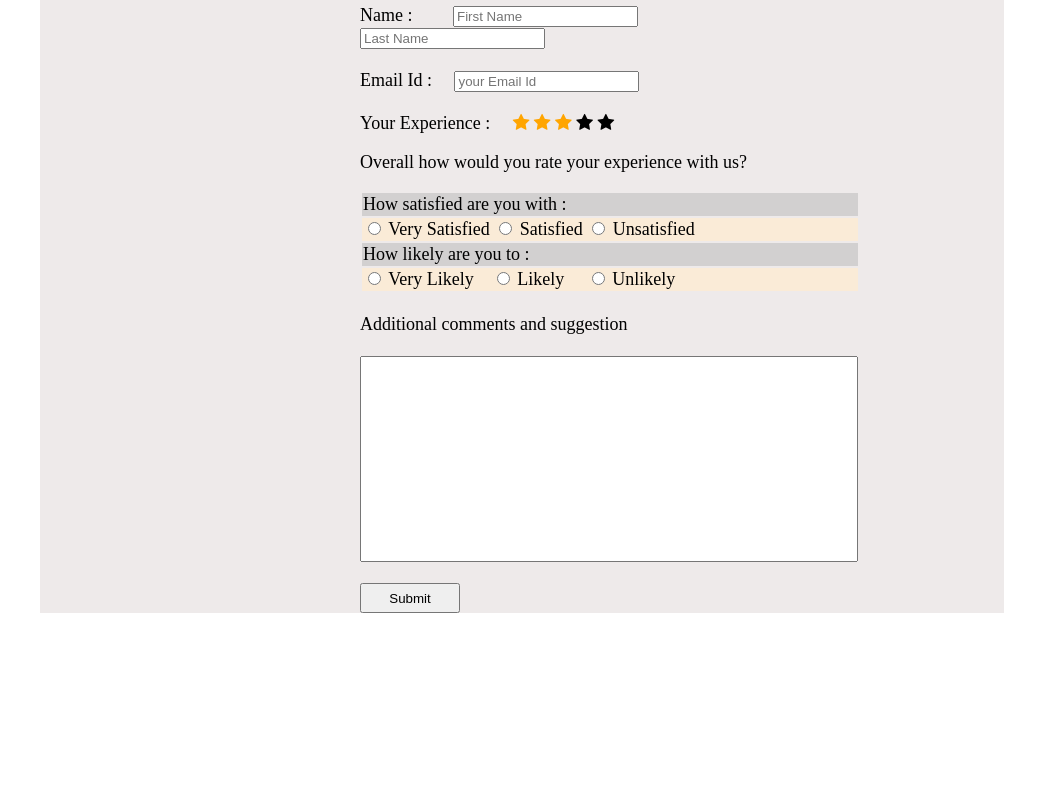
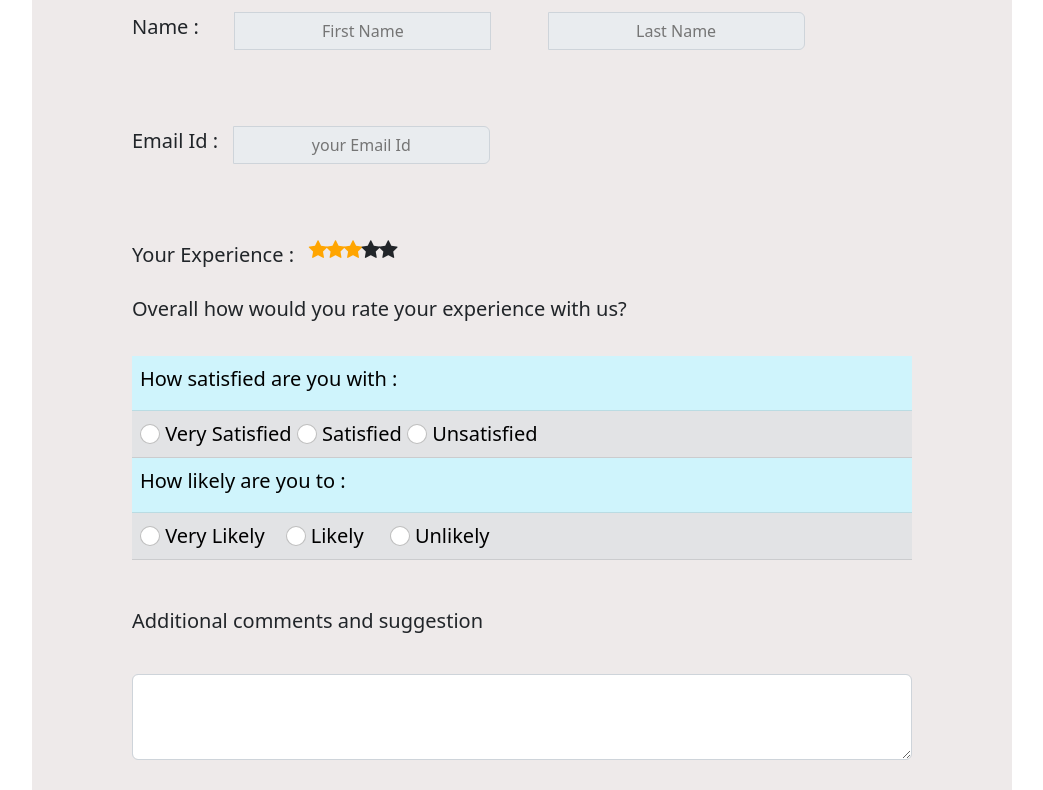
Before and after one commit to SumaiyaBanu15/Tasks, a plain HTML site: page TASKS/Task 8.html in a window 1280 px wide. Shown: the part 96-886 px from the top of the page, without its empty margins (118-1161 px from the left). Before the commit the page ends 800 px from the top, so only its background shows below. Drawn offline with nearby package versions, Linux system fonts and the light colour scheme.

Commit message:
survey form

```diff
--- a/TASKS/Task 8.html
+++ b/TASKS/Task 8.html
@@ -5,129 +5,132 @@
     <meta http-equiv="X-UA-Compatible" content="IE=edge">
     <meta name="viewport" content="width=device-width, initial-scale=1.0">
     <title>SURVEY FORM</title>
+
+    <!-- font awesome -->
     <link rel="stylesheet" href="https://cdnjs.cloudflare.com/ajax/libs/font-awesome/4.7.0/css/font-awesome.min.css">
 
+     <!-- bootstrap -->
+     <link rel="stylesheet" href="https://cdn.jsdelivr.net/npm/bootstrap@5.2.3/dist/css/bootstrap.min.css" integrity="sha384-rbsA2VBKQhggwzxH7pPCaAqO46MgnOM80zW1RWuH61DGLwZJEdK2Kadq2F9CUG65" crossorigin="anonymous">
 </head>
 <body>
-    <div>
-        <h2>Survey Form</h2>
-   <form action="./Task 8.1.html" method="get">
-    <div class="whole">
-    <label for="name1">Name :</label>
-    &nbsp; &nbsp; &nbsp; &nbsp;
-  <input id="name1" name="FirstName" required type="text" placeholder="First Name">
+<div class="div1 fs-5">
+<h2>Survey Form</h2>
+<div class="div2">
+<form action="./Task 8.1.html" method="get">
+
+
+  <div class="input-group mb-3">
+  <label for="name1" class="form-label">Name :</label>
+  &nbsp; &nbsp; &nbsp; &nbsp;
+  <input id="name1" name="FirstName" required type="text" placeholder="First Name" class="input-group-text">
   &nbsp; &nbsp;  &nbsp;  &nbsp;  &nbsp;  &nbsp;
-  <input id="name2" name="LastName"  required type="text" placeholder="Last Name">
+  <input id="name2" name="LastName"  required type="text" placeholder="Last Name" class="input-group-text" >
+  </div>
 <br/>
 <br/>
 
-<label for="mail">Email Id :</label>
+<div class="input-group mb-3">
+<label for="mail" class="form-label">Email Id :</label>
 &nbsp; &nbsp;
-<input id="mail" type="email" name="Email" required placeholder="your Email Id">
+<input id="mail" type="email" name="Email" required placeholder="your Email Id" class="input-group-text">
+</div>
 <br/>
 <br/>
 
-<label for="experience">Your Experience : </label>
+<div class="input-group mb-3">
+<label for="experience" class="form-label">Your Experience : </label>
 &nbsp; &nbsp;
   <span class="fa fa-star checked"></span>
   <span class="fa fa-star checked"></span>
   <span class="fa fa-star checked"></span>
   <span class="fa fa-star"></span>
   <span class="fa fa-star"></span>
+</div>
 
 <p>Overall how would you rate your experience with us?</p>
 
- <table>
-
-<tr class="gray"><td>
-<label>How satisfied are you with :</label>
+ <table class="table">
+<div class="input-group mb-3">
+<tr class="table-info"><td>
+<label class="form-label">How satisfied are you with :</label>
 </td></tr>
 
-<tr class="lightgray"><td>
+<tr class="table-secondary"><td>
 <input id="Verysatisfied"
- type="radio" Value="Very Satisfied" name="performance">
-<label for="Verysatisfied"> Very Satisfied</label>
+ type="radio" Value="Very Satisfied" name="performance" class="form-check-input">
+<label for="Verysatisfied" class="form-check-label"> Very Satisfied</label>
 
 <input id="satisfied"
- type="radio" Value="Satisfied" name="performance">
-<label for="satisfied"> Satisfied</label>
+ type="radio" Value="Satisfied" name="performance" class="form-check-input">
+<label for="satisfied" class="form-check-label"> Satisfied</label>
 
 <input id="Unsatisfied"
- type="radio" Value="Unatisfied" name="performance">
-<label for="Unsatisfied"> Unsatisfied</label>
+ type="radio" Value="Unatisfied" name="performance" class="form-check-input">
+<label for="Unsatisfied" class="form-check-label"> Unsatisfied</label>
 </td></tr>
 
-<tr class="gray"><td>
-<label>How likely are you to :</label>
+<tr class="table-info"><td>
+<label class="form-label">How likely are you to :</label>
 </td></tr>
 
-<tr class="lightgray"><td>
+<tr class="table-secondary" ><td>
 <input id="Verylikely"
- type="radio" Value="Very Likely" name="ourlike">
-<label for="Verylikely"> Very Likely</label>
+ type="radio" Value="Very Likely" name="ourlike" class="form-check-input">
+<label for="Verylikely" class="form-check-label"> Very Likely</label>
 &nbsp;&nbsp;
 <input id="likely"
- type="radio" Value="Likely" name="ourlike">
-<label for="likely"> Likely</label>
+ type="radio" Value="Likely" name="ourlike" class="form-check-input">
+<label for="likely" class="form-check-label"> Likely</label>
 &nbsp;&nbsp;&nbsp;
 <input id="Unlikely"
- type="radio" Value="Unlikely" name="ourlike">
-<label for="Unlikely"> Unlikely</label>
+ type="radio" Value="Unlikely" name="ourlike" class="form-check-input">
+<label for="Unlikely" class="form-check-label"> Unlikely</label>
 </tr>
+</div>
 </table>
 <br/>
 
-<label for="area">Additional comments and suggestion</label>
+<div class="mb-3">
+<label for="area" class="form-label">Additional comments and suggestion</label>
 <br/>
 <br/>
-<input required type="textarea" id="area" style="width: 490px; height: 200px;">
+<textarea class="form-control" id="area" rows="3"></textarea>
+
+</div>
 <br/>
-<br/>
-<button type="submit">Submit</button>
+
+<div class="input-group mb-3">
+<button type="submit" class="btn btn-outline-secondary">Submit</button>
 </div>
+
 </form>
+</div>
 </div>
    <style>
 
-    div{
-        margin-left: 150px;
-        margin-right: 150px;
-        margin-top: 30px;
-        font-size: large;
-        background-color: #eeeaea;
+    .checked{
+        color: orange;
     }
+
     h2{
         text-align: center;
         padding-top: 10px;
     }
-    form{
-        padding-left: 170px;
+
+    .div1{
+        margin-left: 150px;
+        margin-right: 150px;
+        margin-top: 30px;
+        /* font-size: large; */
+        background-color: #eeeaea;
     }
-    .checked{
-        color: orange;
+    .div2{
+        margin-left: 100px;
+        margin-right: 100px;
+        margin-top: 30px;
+        margin-bottom: 10px;
     }
 
-    .gray{
-     background-color: rgb(210, 208, 208);
-    }
-
-    .lightgray{
-        background-color:antiquewhite;
-    }
-
-    button{
-
-        width: 100px;
-        height: 30px;
-
-    }
-    button:hover{
-        background-color: rgb(67, 67, 233);
-    }
-    table{
-        width: 500px;
-
-    }
    </style>
 </body>
 </html>
```
Also changed, not shown: TASKS/WrkOut.html (added).
